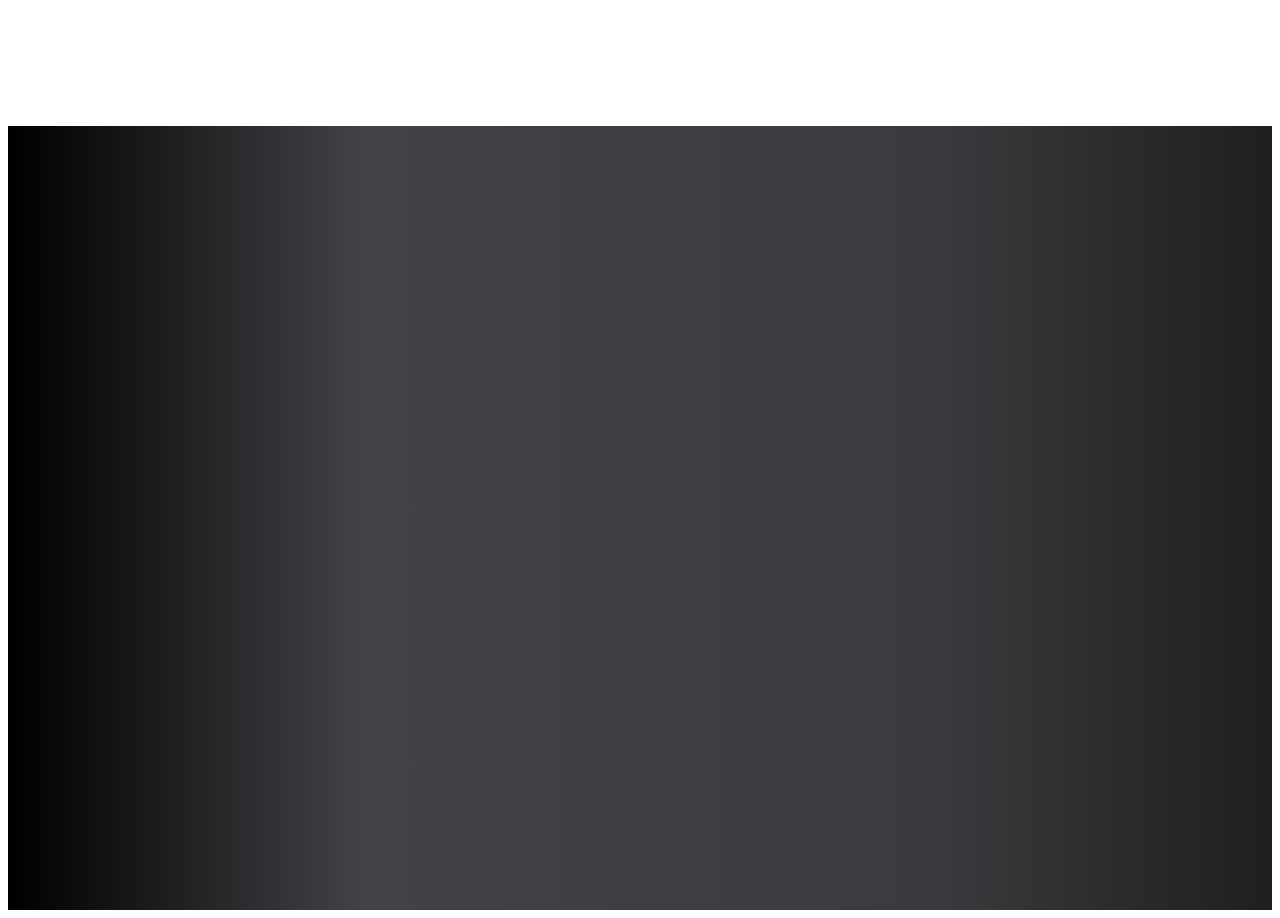
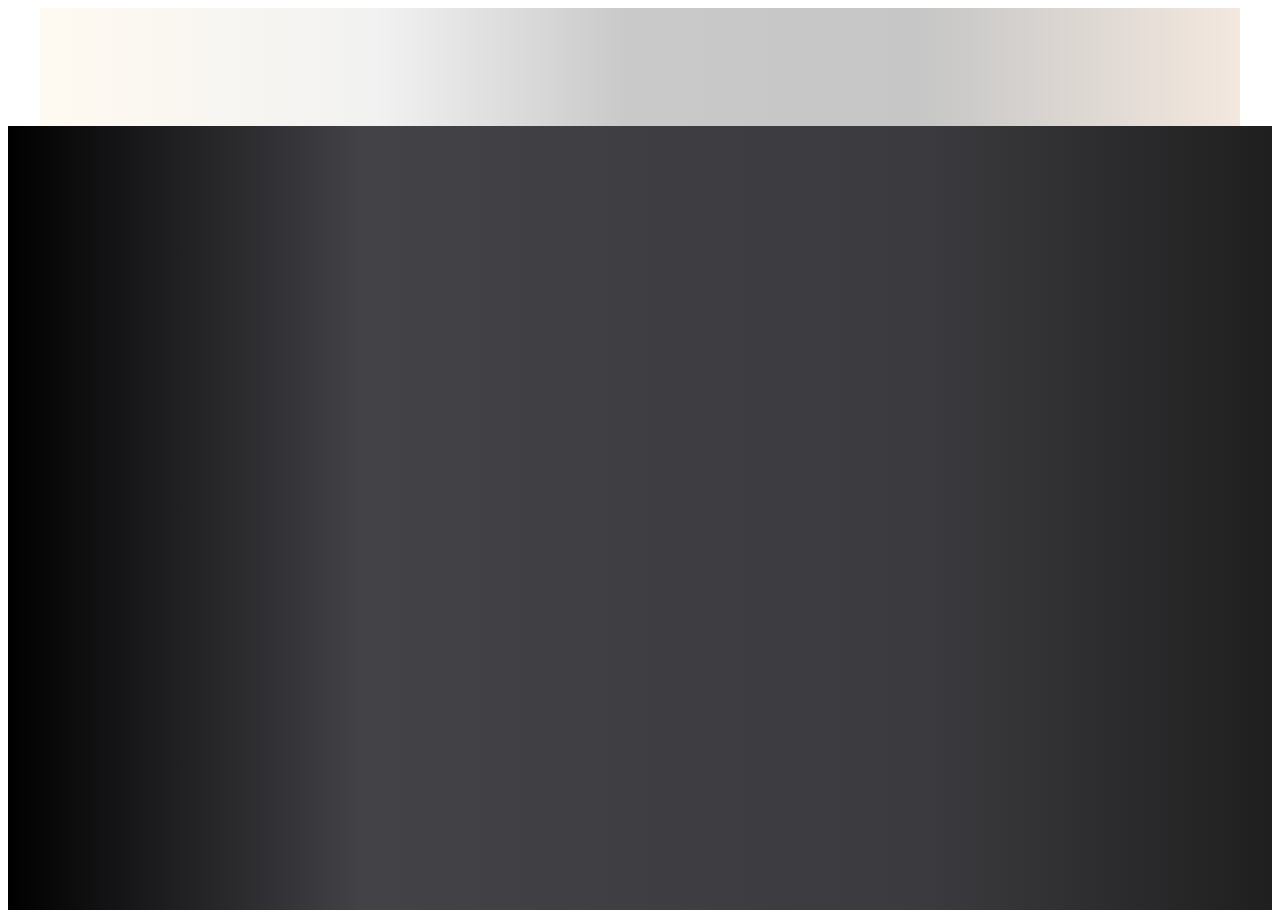
Before and after one commit to idfk830/justAtest, a plain HTML site: page index.html in a window 1280 px wide. Drawn offline with Linux system fonts and the light colour scheme.

Commit message:
Update index.html

```diff
--- a/index.html
+++ b/index.html
@@ -18,6 +18,11 @@
 	}
 
 	#NavBox {
+
+	background: rgb(255,250,241);
+	background: linear-gradient(90deg, rgba(255,250,241,1) 0%,
+	rgba(242,242,242,1) 28%, rgba(201,201,201,1) 49%, rgba(198,198,198,1) 73%,
+	rgba(243,232,222,1) 100%);
 
 	height: 15%;
 	width: 95%;
```
